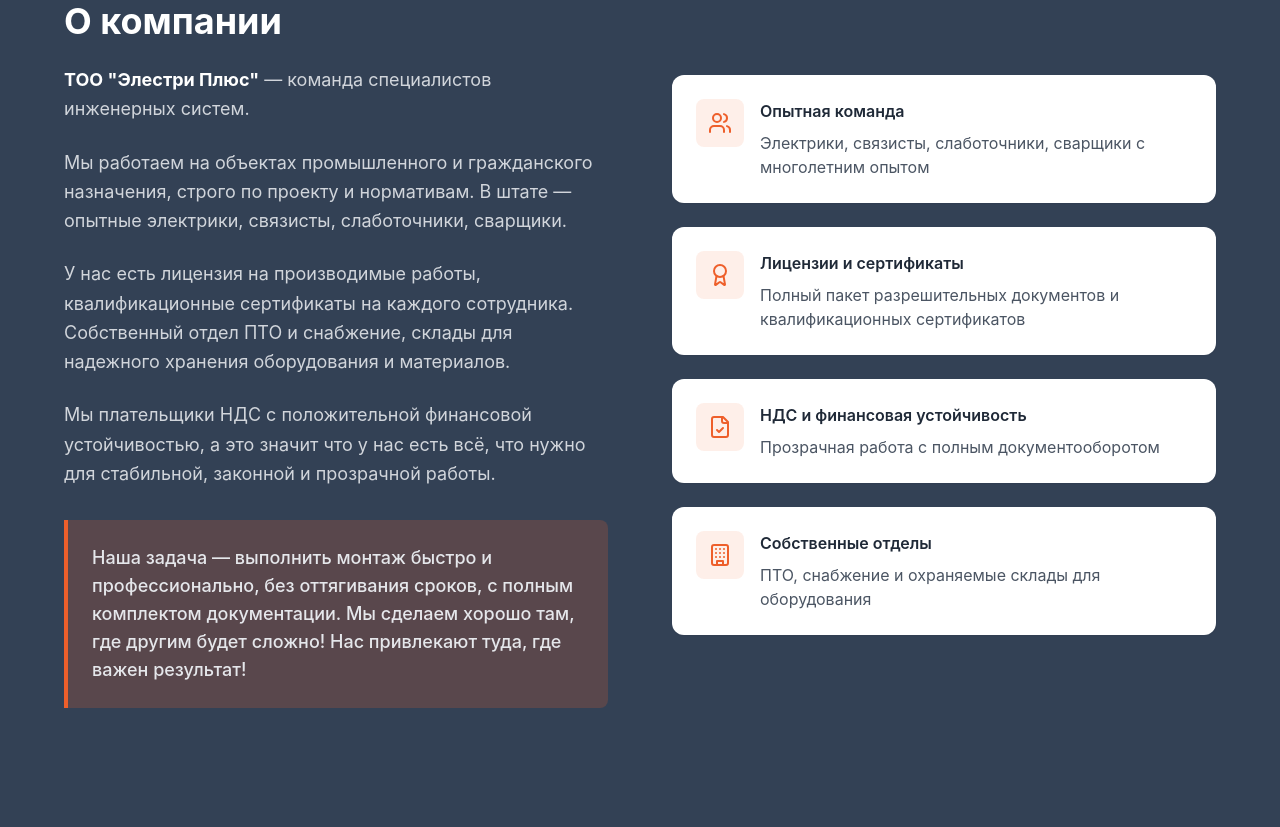
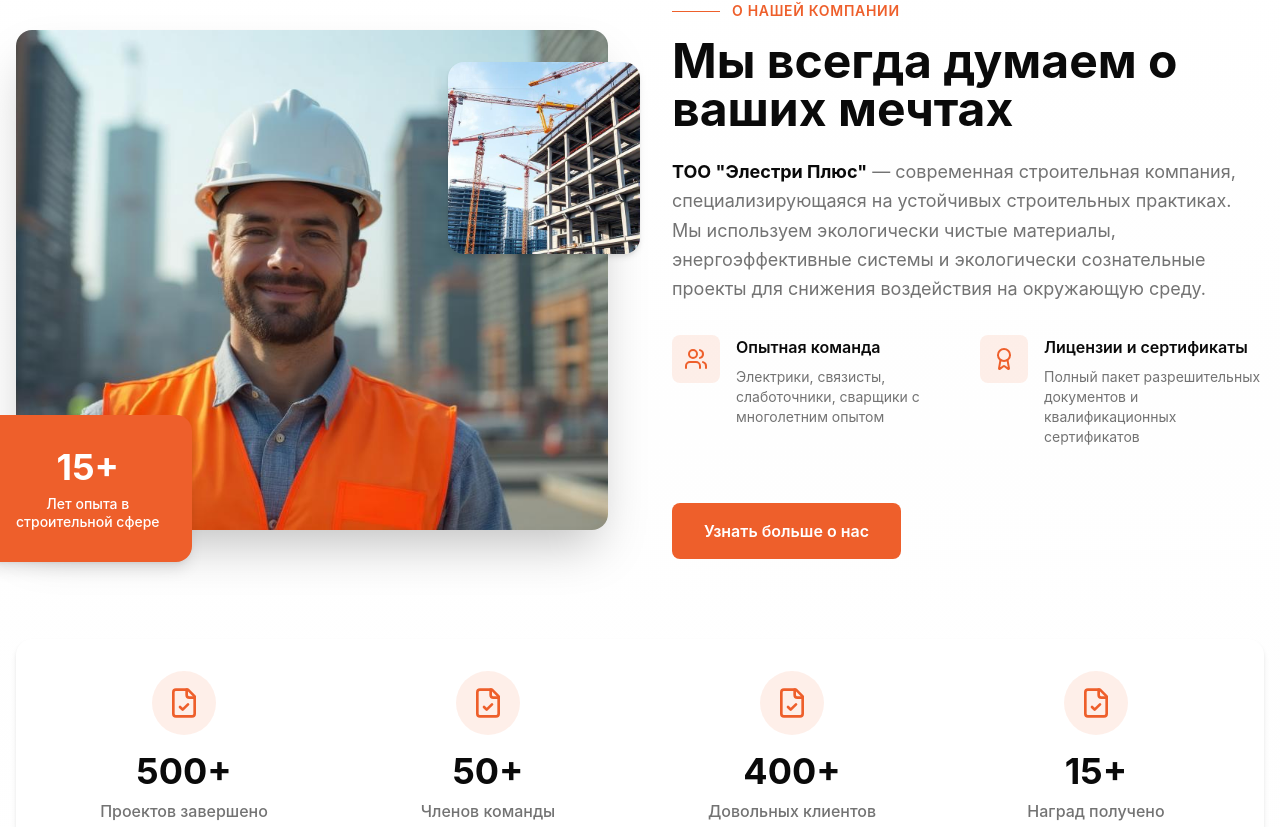
Before and after one commit to docsto/electrify-plus-website-84, a React (Vite) app: page / in a window 1280 px wide. Shown: the part 2693-3520 px from the top of the page. Built offline with nearby package versions, Linux system fonts and the light colour scheme.

Commit message:
Refactor: Adapt "About Company" section
Adapted the "About Company" section to match the design and effects from the provided example URL, including images.

```diff
--- a/src/components/AboutSection.tsx
+++ b/src/components/AboutSection.tsx
@@ -1,6 +1,8 @@
 
 import React from 'react';
-import { Users, Award, FileCheck, Building, Truck, Clock } from 'lucide-react';
+import { Users, Award, FileCheck, Building } from 'lucide-react';
+import aboutMainImage from '@/assets/about-main.jpg';
+import aboutExperienceImage from '@/assets/about-experience.jpg';
 
 const AboutSection = () => {
   const features = [
@@ -13,74 +15,120 @@ const AboutSection = () => {
       icon: Award,
       title: "Лицензии и сертификаты",
       description: "Полный пакет разрешительных документов и квалификационных сертификатов"
-    },
-    {
-      icon: FileCheck,
-      title: "НДС и финансовая устойчивость",
-      description: "Прозрачная работа с полным документооборотом"
-    },
-    {
-      icon: Building,
-      title: "Собственные отделы",
-      description: "ПТО, снабжение и охраняемые склады для оборудования"
     }
   ];
 
+  const counters = [
+    { number: "500+", label: "Проектов завершено" },
+    { number: "50+", label: "Членов команды" },
+    { number: "400+", label: "Довольных клиентов" },
+    { number: "15+", label: "Наград получено" }
+  ];
+
   return (
-    <section id="about" className="py-20 bg-slate-700">
-      <div className="container mx-auto px-4">
-        <div className="max-w-6xl mx-auto">
-          {/* Основной контент */}
-          <div className="grid lg:grid-cols-2 gap-16 items-center mb-16">
-            {/* Левая колонка с текстом */}
-            <div className="space-y-8">
-              <div>
-                <h2 className="text-4xl font-bold text-white mb-6">О компании</h2>
-                  <div className="space-y-6 text-lg text-gray-300 leading-relaxed">
-                  <p>
-                    <strong className="text-white">ТОО "Элестри Плюс"</strong> — команда специалистов инженерных систем.
-                  </p>
+    <section id="about" className="py-20 bg-background relative overflow-hidden">
+      {/* Background decorative elements */}
+      <div className="absolute inset-0 bg-gradient-to-b from-background via-secondary/10 to-background"></div>
 
-                  <p>
-                    Мы работаем на объектах промышленного и гражданского назначения, строго по проекту и нормативам.
-                    В штате — опытные электрики, связисты, слаботочники, сварщики.
-                  </p>
+      <div className="container mx-auto px-4 relative z-10">
+        <div className="max-w-7xl mx-auto">
 
-                  <p>
-                    У нас есть лицензия на производимые работы, квалификационные сертификаты на каждого сотрудника.
-                    Собственный отдел ПТО и снабжение, склады для надежного хранения оборудования и материалов.
-                  </p>
+          {/* Main About Content */}
+          <div className="grid lg:grid-cols-2 gap-16 items-center mb-20">
+            {/* Left side - Images */}
+            <div className="relative">
+              {/* Main image */}
+              <div className="relative z-10">
+                <img
+                  src={aboutMainImage}
+                  alt="Строительная команда Элестри Плюс"
+                  className="w-full h-[500px] object-cover rounded-2xl shadow-hero"
+                />
+              </div>
 
-                  <p>
-                    Мы плательщики НДС с положительной финансовой устойчивостью, а это значит что у нас есть всё,
-                    что нужно для стабильной, законной и прозрачной работы.
-                  </p>
+              {/* Experience badge */}
+              <div className="absolute -bottom-8 -left-8 z-20 bg-primary text-white p-8 rounded-2xl shadow-lg">
+                <div className="text-center">
+                  <div className="text-4xl font-bold mb-2">15+</div>
+                  <div className="text-sm font-medium leading-tight">
+                    Лет опыта в<br />
+                    строительной сфере
+                  </div>
                 </div>
               </div>
 
-              <div className="bg-primary/20 border-l-4 border-primary p-6 rounded-r-lg">
-                <p className="text-lg text-gray-200 font-medium">
-                  Наша задача — выполнить монтаж быстро и профессионально, без оттягивания сроков,
-                  с полным комплектом документации. Мы сделаем хорошо там, где другим будет сложно!
-                  Нас привлекают туда, где важен результат!
+              {/* Secondary image */}
+              <div className="absolute top-8 -right-8 z-10">
+                <img
+                  src={aboutExperienceImage}
+                  alt="Строительный объект"
+                  className="w-48 h-48 object-cover rounded-2xl shadow-card"
+                />
+              </div>
+
+              {/* Decorative shape */}
+              <div className="absolute top-4 right-4 w-32 h-32 bg-primary/10 rounded-full -z-10"></div>
+            </div>
+
+            {/* Right side - Content */}
+            <div className="space-y-8">
+              <div>
+                <div className="flex items-center gap-3 mb-4">
+                  <div className="w-12 h-px bg-primary"></div>
+                  <span className="text-primary font-semibold text-sm uppercase tracking-wider">
+                    О нашей компании
+                  </span>
+                </div>
+
+                <h2 className="text-4xl lg:text-5xl font-bold text-foreground mb-6 leading-tight">
+                  Мы всегда думаем о ваших мечтах
+                </h2>
+
+                <p className="text-lg text-muted-foreground leading-relaxed mb-8">
+                  <strong className="text-foreground">ТОО "Элестри Плюс"</strong> — современная строительная компания,
+                  специализирующаяся на устойчивых строительных практиках. Мы используем экологически чистые материалы,
+                  энергоэффективные системы и экологически сознательные проекты для снижения воздействия на окружающую среду.
                 </p>
               </div>
-            </div>
 
-            {/* Правая колонка с особенностями */}
-            <div className="space-y-6">
+              {/* Feature grid */}
+              <div className="grid grid-cols-1 md:grid-cols-2 gap-6">
                 {features.map((feature, index) => (
-                <div key={index} className="flex items-start space-x-4 bg-white p-6 rounded-xl shadow-sm">
+                  <div key={index} className="flex items-start space-x-4">
                     <div className="w-12 h-12 bg-primary/10 rounded-lg flex items-center justify-center flex-shrink-0">
                       <feature.icon className="w-6 h-6 text-primary" />
                     </div>
                     <div>
-                    <h3 className="font-semibold text-gray-800 mb-2">{feature.title}</h3>
-                    <p className="text-gray-600">{feature.description}</p>
+                      <h3 className="font-semibold text-foreground mb-2">{feature.title}</h3>
+                      <p className="text-muted-foreground text-sm">{feature.description}</p>
                     </div>
                   </div>
                 ))}
               </div>
+
+              <div className="pt-6">
+                <button className="bg-primary hover:bg-primary-dark text-white px-8 py-4 rounded-lg font-semibold transition-all duration-300 hover:shadow-lg transform hover:-translate-y-1">
+                  Узнать больше о нас
+                </button>
+              </div>
+            </div>
+          </div>
+
+          {/* Statistics Section */}
+          <div className="grid grid-cols-2 lg:grid-cols-4 gap-8 bg-card rounded-2xl p-8 shadow-card">
+            {counters.map((counter, index) => (
+              <div key={index} className="text-center">
+                <div className="w-16 h-16 bg-primary/10 rounded-full flex items-center justify-center mx-auto mb-4">
+                  <FileCheck className="w-8 h-8 text-primary" />
+                </div>
+                <div className="text-3xl lg:text-4xl font-bold text-foreground mb-2">
+                  {counter.number}
+                </div>
+                <div className="text-muted-foreground font-medium">
+                  {counter.label}
+                </div>
+              </div>
+            ))}
           </div>
         </div>
       </div>
```
Also changed, not shown: src/assets/about-experience.jpg (added), src/assets/about-main.jpg (added). Lines whose indentation alone changed are shown as unchanged.
